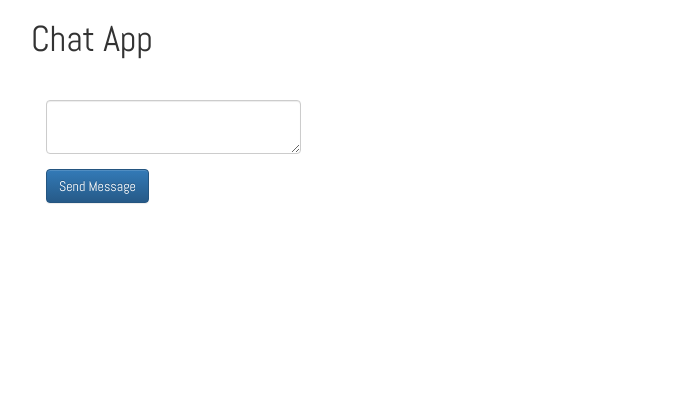
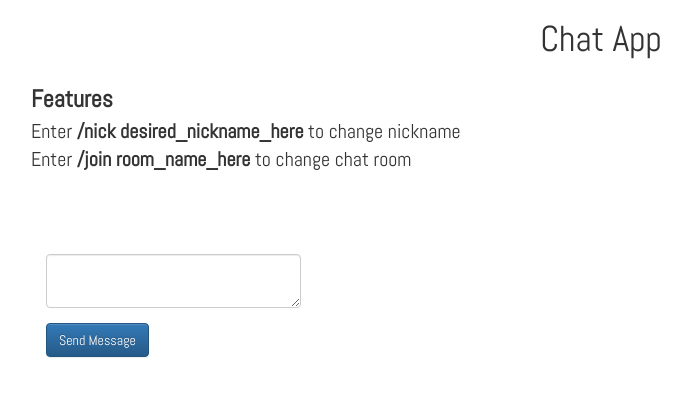
Before and after one commit to heysusgarcia/ChatApp, a website: page public/index.html in a window 1280 px wide. Shown: the whole page, without its empty margins (39-730 px from the left). Drawn offline with nearby package versions, Linux system fonts and the light colour scheme; no server answers.

Commit message:
moved features out of modal and to top of the page to make them more visible/apparent

```diff
--- a/public/index.html
+++ b/public/index.html
@@ -27,6 +27,11 @@
     <div class="row">
       <div class="col-xs-12">
         <h1 class="main-header">Chat App</h1>
+        <div class="features">
+          <p class="feature-header">Features</p>
+          <p class="feature">Enter <b>/nick desired_nickname_here</b> to change nickname</p>
+          <p class="feature">Enter <b>/join room_name_here</b> to change chat room</p>
+        </div>
         <form class="col-xs-3 message-form">
           <div class="form-group">
               <textarea class="form-control" name="message"></textarea>
--- a/public/stylesheet/chatroom.css
+++ b/public/stylesheet/chatroom.css
@@ -31,7 +31,8 @@
   padding-left: 0px;
 }
 .main-header {
-  margin-bottom: 40px;
+  margin-bottom: 1%;
+  text-align: center;
 }
 .timestamp {
   color: #9B9898;
@@ -45,10 +46,24 @@
   height: 100px;
 }
 .feature {
-  text-align: center;
+  /*text-align: center;*/
   font-size: 20px;
   margin: 0;
   padding: 0;
+}
+
+.feature-header {
+  /*text-align: center;*/
+  font-size: 24px;
+  font-weight: bold;
+  margin: 0;
+  padding: 0;
+}
+
+.features {
+  padding-top: 1%;
+  padding-bottom: 7%;
+  text-align: justify;
 }
 .modal-button {
   position: absolute;
```
